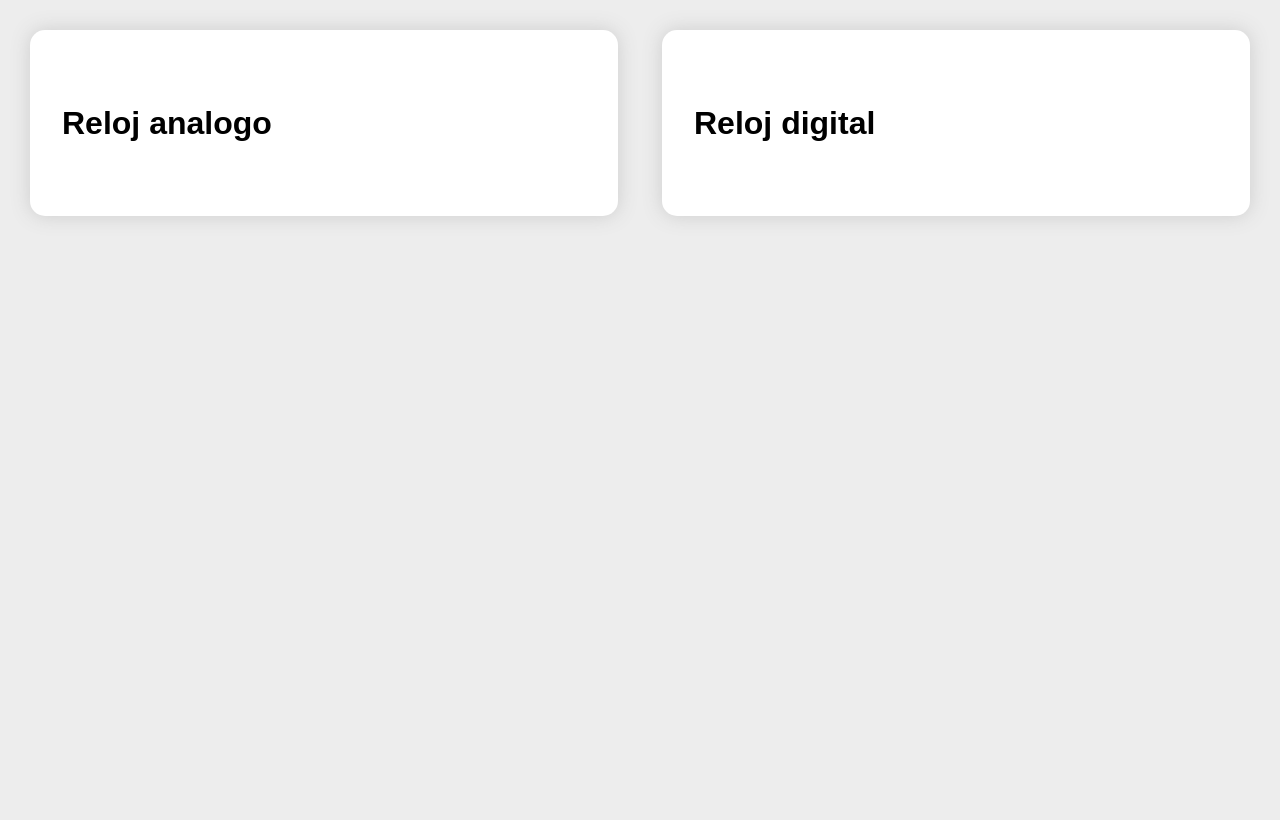
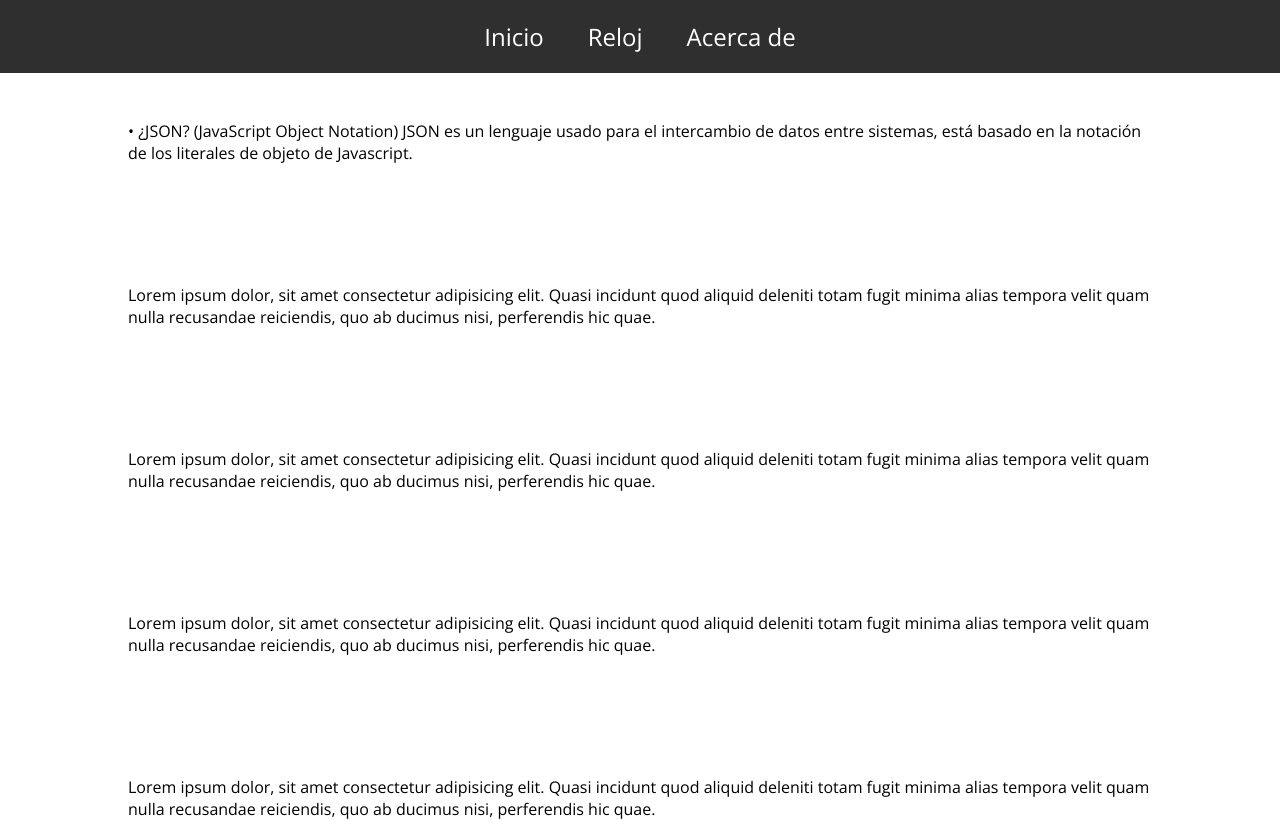
Before and after one commit to oscar2208/0-reloj, a plain HTML site: page index.html in a window 1280 px wide. Drawn offline with nearby package versions, Linux system fonts and the light colour scheme.

Commit message:
nuevos ajustes

```diff
--- a/css/style.css
+++ b/css/style.css
@@ -1,32 +1,43 @@
-body {
-	background-color: #ededed;
-	font-family: Century Gothic;
+*{
+    margin: 0;
+    padding: 0;
 }
 
-.flex {
-	display: flex;
+.contenedor{
+    width: 80%;
+    margin: 0 auto;
 }
 
-.flex .contenido {
-	background-color: #fff;
-	box-shadow: 0px 0px 20px #ccc;
-	margin: 22px;
-	padding: 32px;
-	flex: 4 4;
-    border-radius: 15px;
-}
-.flex .contenido::after {
-	flex: 5 5;
+.menu{
+    width: 100%;
+    background: #2f2f2f;
+    text-align: center;
+    position: fixed;
 }
 
-
-.contenido p {
-	font-size: 70px;
-	color: #333;
-	text-align: center;
+.menu ul{
+    list-style: none;
 }
 
-.contenido h4{
-    font-family: sans-serif;
-    font-size: 2rem;
+.menu ul li {
+    display: inline-block;
+    padding: 20px;
+    transition: all .3s ease;
 }
+
+.menu ul li:hover{
+    transform: scale(1.2);
+    background: #375be9;
+}
+
+.menu ul li a {
+    color: white;
+    text-decoration: none;
+    font-family: 'Open Sans', sans-serif;
+    font-size: x-large;
+}
+
+p{
+    padding-top: 120px;
+    font-family: 'Open Sans', sans-serif;
+}
--- a/index.html
+++ b/index.html
@@ -1,16 +1,46 @@
 <!DOCTYPE html>
 <html lang="en">
+
 <head>
     <meta charset="UTF-8">
     <meta http-equiv="X-UA-Compatible" content="IE=edge">
     <meta name="viewport" content="width=device-width, initial-scale=1.0">
-    <title>Relojes</title>
-    <link rel="stylesheet"  href="css/style.css">
+    <title>Pagina</title>
+    <link rel="preconnect" href="https://fonts.googleapis.com">
+    <link rel="preconnect" href="https://fonts.gstatic.com" crossorigin>
+    <link href="https://fonts.googleapis.com/css2?family=Open+Sans:wght@300&display=swap" rel="stylesheet">
+    <link rel="stylesheet" href="css/style.css">
 </head>
+
 <body>
-	<div class="flex">
+    <nav class="menu">
+        <div class="contenedor">
+            <ul>
+                <li><a href="index.html">Inicio</a></li>
+                <li><a href="reloj.html">Reloj</a></li>
+                <li><a href="#">Acerca de</a></li>
+            </ul>
+        </div>
+    </nav>
+
+    <!-- contenido de pagina -->
+
+    <div class="contenedor">
+        <p>•	¿JSON? (JavaScript Object Notation) JSON es un lenguaje usado para el intercambio de datos entre sistemas, está basado en la notación de los literales de objeto de Javascript.</p>
+        <p>Lorem ipsum dolor, sit amet consectetur adipisicing elit. Quasi incidunt quod aliquid deleniti totam fugit
+            minima alias tempora velit quam nulla recusandae reiciendis, quo ab ducimus nisi, perferendis hic quae.</p>
+        <p>Lorem ipsum dolor, sit amet consectetur adipisicing elit. Quasi incidunt quod aliquid deleniti totam fugit
+            minima alias tempora velit quam nulla recusandae reiciendis, quo ab ducimus nisi, perferendis hic quae.</p>
+        <p>Lorem ipsum dolor, sit amet consectetur adipisicing elit. Quasi incidunt quod aliquid deleniti totam fugit
+            minima alias tempora velit quam nulla recusandae reiciendis, quo ab ducimus nisi, perferendis hic quae.</p>
+        <p>Lorem ipsum dolor, sit amet consectetur adipisicing elit. Quasi incidunt quod aliquid deleniti totam fugit
+            minima alias tempora velit quam nulla recusandae reiciendis, quo ab ducimus nisi, perferendis hic quae.</p>
+    </div>
+
+
+    <!-- <div class="flex">
 		<div class="contenido">
-			<div class="reloj">
+			<div id="relojAnalogico" class="reloj">
                 <h4 id="h4-content">Reloj analogo</h4>
 			</div>
 		</div>
@@ -19,6 +49,9 @@
                 <h4 id="h4-content">Reloj digital</h4>
 			</div>
 		</div>
-    </div>
+    </div> -->
+
+    <script src="js/app.js" defer></script>
 </body>
+
 </html>
```
Also changed, not shown: reloj.html (added, +28 -0 lines).
